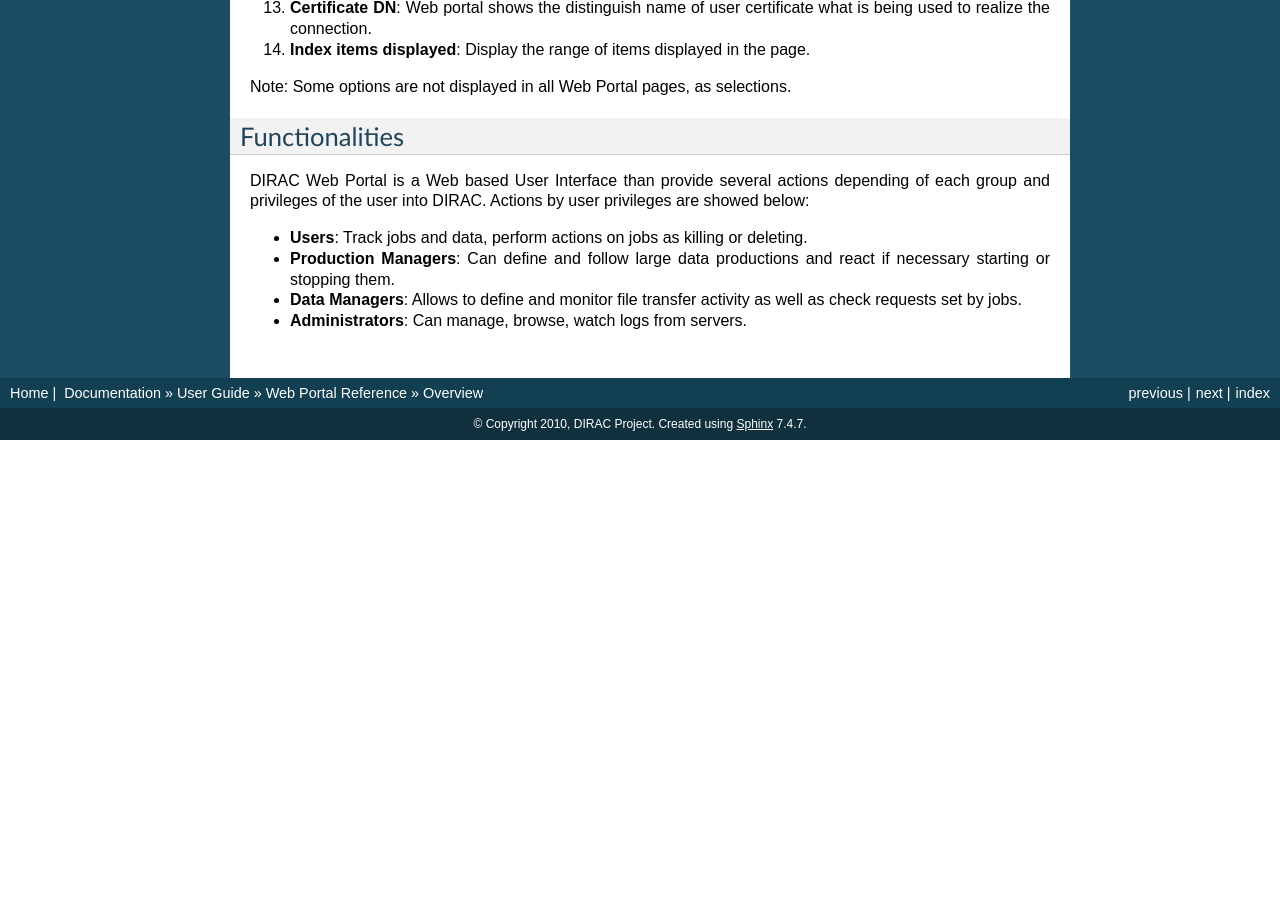
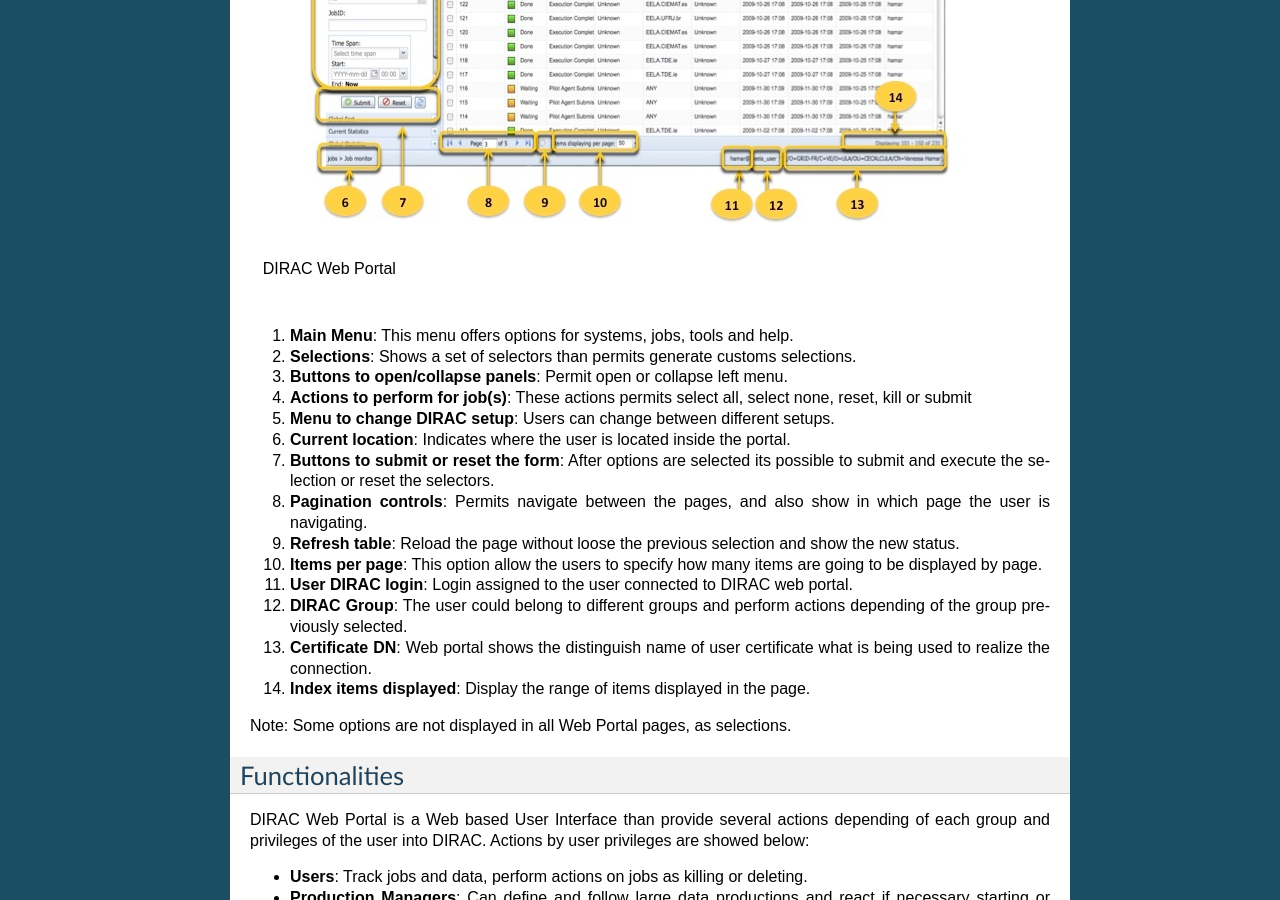
Before and after one commit to atsareg/DIRACDocs, a Sphinx documentation site: the page built from source/UserGuide/WebPortalReference/Overview/index.rst, in a window 1280 px wide and 900 px high, scrolled down 781 px. Built offline with Sphinx 7.4.7, drawn with Linux system fonts in a browser that asks for light colours; pages that are not in the unit, such as notebooks, are missing from menus; before the commit the page ends 1221 px from its top, so only the background shows below that.

Commit message:
Added web portal image
git-svn-id: https://dirac-grid.googlecode.com/svn/Docs/trunk/Docs/DIRAC@271 9d024332-2c92-11df-8474-0f70896a4c6b

```diff
--- a/source/UserGuide/WebPortalReference/Overview/index.rst
+++ b/source/UserGuide/WebPortalReference/Overview/index.rst
@@ -14,10 +14,9 @@
 
 
 
-  .. image:: DIRACPortalOverview.jpg
-     :align: center
+.. figure:: DIRAC-portal-overview.jpg
 
-     DIRAC Web Portal
+    DIRAC Web Portal
 
 1. **Main Menu**: This menu offers options for systems, jobs, tools and help.
 2. **Selections**: Shows a set of selectors than permits generate customs selections.
```
Also changed, not shown: source/UserGuide/WebPortalReference/Overview/DIRAC-portal-overview.jpg (added).
